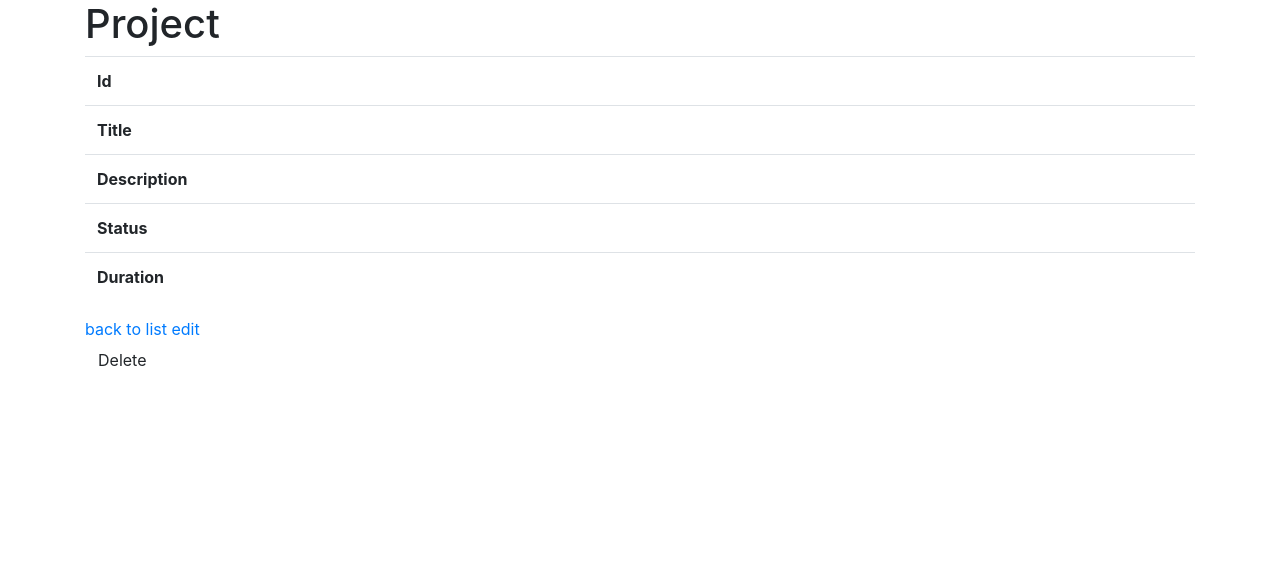
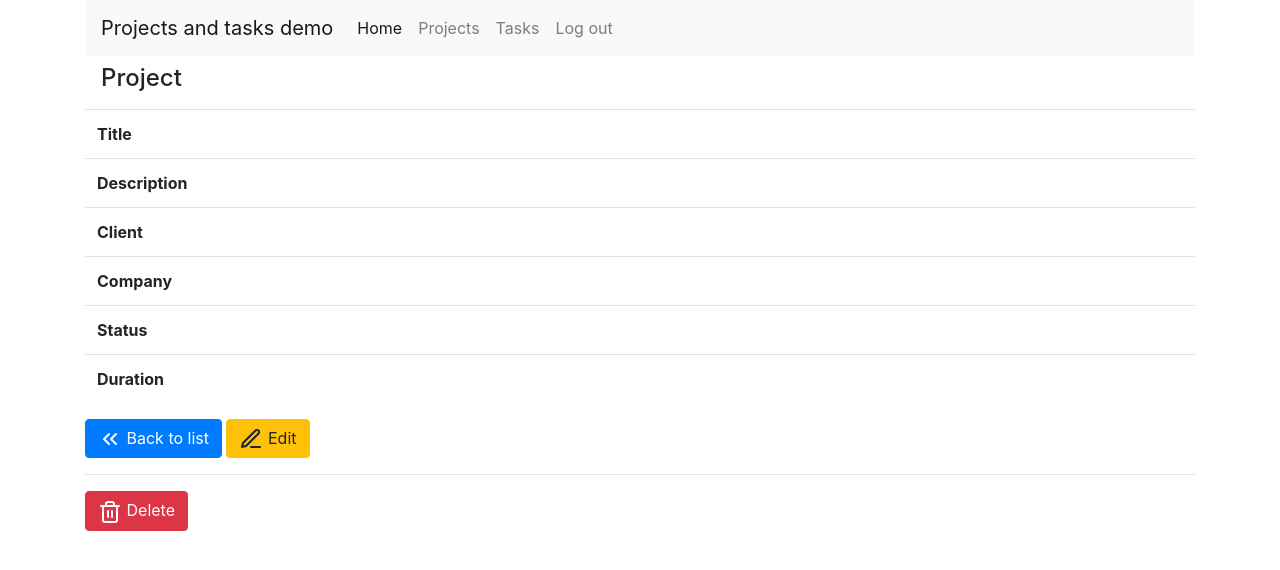
Before and after one commit to etorofiev/projects-demo, a Symfony app: template templates/project/show.html.twig in a window 1280 px wide. Shown: the top 570 px of the page. Run offline with Twig, Linux system fonts and the light colour scheme; the template is opened without the code that fills it, so the values that code supplies are empty; some libraries are stand-ins or nearby versions.

Commit message:
Small update to default visuals

```diff
--- a/src/Controller/ProjectController.php
+++ b/src/Controller/ProjectController.php
@@ -23,7 +23,7 @@ class ProjectController extends AbstractController
     public function index(ProjectRepository $projectRepository): Response
     {
         return $this->render('project/index.html.twig', [
-            'projects' => $projectRepository->findAll(),
+            'projects' => $projectRepository->findAllPaginated(),
         ]);
     }
 
--- a/templates/base.html.twig
+++ b/templates/base.html.twig
@@ -12,12 +12,49 @@
             <script src="https://cdn.jsdelivr.net/npm/popper.js@1.16.0/dist/umd/popper.min.js" integrity="sha384-Q6E9RHvbIyZFJoft+2mJbHaEWldlvI9IOYy5n3zV9zzTtmI3UksdQRVvoxMfooAo" crossorigin="anonymous"></script>
             <script src="https://stackpath.bootstrapcdn.com/bootstrap/4.4.1/js/bootstrap.min.js" integrity="sha384-wfSDF2E50Y2D1uUdj0O3uMBJnjuUD4Ih7YwaYd1iqfktj0Uod8GCExl3Og8ifwB6" crossorigin="anonymous"></script>
         {% endblock %}
-        {% block stylesheets %}{% endblock %}
+        {% block stylesheets %}
+            <style>
+                h1 {
+                    font-size: 1.5rem;
+                    padding: 0.5rem 1rem;
+                }
+            </style>
+        {% endblock %}
     </head>
     <body>
         <div class="container-xl">
+            {% block nav %}
+            <nav class="navbar navbar-expand-lg navbar-light bg-light">
+                <a class="navbar-brand" href="#">Projects and tasks demo</a>
+                <button class="navbar-toggler" type="button" data-toggle="collapse" data-target="#navbarNavAltMarkup" aria-controls="navbarNavAltMarkup" aria-expanded="false" aria-label="Toggle navigation">
+                    <span class="navbar-toggler-icon"></span>
+                </button>
+                <div class="collapse navbar-collapse" id="navbarNavAltMarkup">
+                    <div class="navbar-nav">
+                        <a class="nav-link active" href="{{ path('home_index') }}">Home </a>
+                        <a class="nav-link" href="{{ path('project_index') }}">Projects</a>
+                        <a class="nav-link" href="{{ path('task_index') }}">Tasks</a>
+                        <a class="nav-link float-right" href="{{ path('app_logout') }}">Log out</a>
+                    </div>
+                </div>
+            </nav>
+                {% if app.user %}
+                    <div class="mb-3">
+                        You are logged in as {{ app.user.username }}
+                    </div>
+                {% endif %}
+                {% if error is defined and error is not empty %}
+                    <div class="alert alert-danger">{{ error.messageKey|trans(error.messageData, 'security') }}</div>
+                {% endif %}
+
+            {% endblock %}
             {% block body %}{% endblock %}
         </div>
-        {% block javascripts %}{% endblock %}
+        {% block javascripts %}
+            <script src="https://cdn.jsdelivr.net/npm/feather-icons/dist/feather.min.js"></script>
+            <script>
+                feather.replace()
+            </script>
+        {% endblock %}
     </body>
 </html>
--- a/templates/project/_delete_form.html.twig
+++ b/templates/project/_delete_form.html.twig
@@ -1,5 +1,5 @@
 <form method="post" action="{{ path('project_delete', {'id': project.id}) }}" onsubmit="return confirm('Are you sure you want to delete this item?');">
     <input type="hidden" name="_method" value="DELETE">
     <input type="hidden" name="_token" value="{{ csrf_token('delete' ~ project.id) }}">
-    <button class="btn">Delete</button>
+    <button class="btn btn-danger"><i data-feather="trash-2"></i> Delete</button>
 </form>
--- a/templates/project/_form.html.twig
+++ b/templates/project/_form.html.twig
@@ -1,4 +1,4 @@
 {{ form_start(form) }}
     {{ form_widget(form) }}
-    <button class="btn">{{ button_label|default('Save') }}</button>
+<button class="btn btn-success"><i data-feather="save"></i> {{ button_label|default('Save') }}</button>
 {{ form_end(form) }}
--- a/templates/project/edit.html.twig
+++ b/templates/project/edit.html.twig
@@ -5,9 +5,9 @@
 {% block body %}
     <h1>Edit Project</h1>
 
+    <a class="btn btn-primary" href="{{ path('project_index') }}"><i data-feather="chevrons-left"></i> Back to list</a>
+
     {{ include('project/_form.html.twig', {'button_label': 'Update'}) }}
-
-    <a href="{{ path('project_index') }}">back to list</a>
 
     {{ include('project/_delete_form.html.twig') }}
 {% endblock %}
--- a/templates/project/new.html.twig
+++ b/templates/project/new.html.twig
@@ -7,5 +7,5 @@
 
     {{ include('project/_form.html.twig') }}
 
-    <a href="{{ path('project_index') }}">back to list</a>
+    <a class="btn btn-primary" href="{{ path('project_index') }}"><i data-feather="chevrons-left"></i> Back to list</a>
 {% endblock %}
--- a/templates/project/show.html.twig
+++ b/templates/project/show.html.twig
@@ -8,16 +8,20 @@
     <table class="table">
         <tbody>
             <tr>
-                <th>Id</th>
-                <td>{{ project.id }}</td>
-            </tr>
-            <tr>
                 <th>Title</th>
                 <td>{{ project.title }}</td>
             </tr>
             <tr>
                 <th>Description</th>
                 <td>{{ project.description }}</td>
+            </tr>
+            <tr>
+                <th>Client</th>
+                <td>{{ project.client ? project.client.name : '' }}</td>
+            </tr>
+            <tr>
+                <th>Company</th>
+                <td>{{ project.company ? project.company.name : '' }}</td>
             </tr>
             <tr>
                 <th>Status</th>
@@ -29,10 +33,10 @@
             </tr>
         </tbody>
     </table>
-
-    <a href="{{ path('project_index') }}">back to list</a>
-
-    <a href="{{ path('project_edit', {'id': project.id}) }}">edit</a>
-
+    <div>
+        <a class="btn btn-primary" href="{{ path('project_index') }}"><i data-feather="chevrons-left"></i> Back to list</a>
+        <a class="btn btn-warning" href="{{ path('project_edit', {'id': project.id}) }}"><i data-feather="edit-3"></i> Edit</a>
+    </div>
+    <hr/>
     {{ include('project/_delete_form.html.twig') }}
 {% endblock %}
--- a/templates/task/_delete_form.html.twig
+++ b/templates/task/_delete_form.html.twig
@@ -1,5 +1,5 @@
 <form method="post" action="{{ path('task_delete', {'id': task.id}) }}" onsubmit="return confirm('Are you sure you want to delete this item?');">
     <input type="hidden" name="_method" value="DELETE">
     <input type="hidden" name="_token" value="{{ csrf_token('delete' ~ task.id) }}">
-    <button class="btn">Delete</button>
+    <button class="btn btn-danger"><i data-feather="trash-2"></i> Delete</button>
 </form>
--- a/templates/task/_form.html.twig
+++ b/templates/task/_form.html.twig
@@ -1,4 +1,4 @@
 {{ form_start(form) }}
     {{ form_widget(form) }}
-    <button class="btn">{{ button_label|default('Save') }}</button>
+    <button class="btn btn-success"><i data-feather="save"></i> {{ button_label|default('Save') }}</button>
 {{ form_end(form) }}
--- a/templates/task/edit.html.twig
+++ b/templates/task/edit.html.twig
@@ -5,9 +5,9 @@
 {% block body %}
     <h1>Edit Task</h1>
 
+    <a class="btn btn-primary" href="{{ path('task_index') }}"><i data-feather="chevrons-left"></i> Back to list</a>
+
     {{ include('task/_form.html.twig', {'button_label': 'Update'}) }}
-
-    <a href="{{ path('task_index') }}">back to list</a>
 
     {{ include('task/_delete_form.html.twig') }}
 {% endblock %}
--- a/templates/task/new.html.twig
+++ b/templates/task/new.html.twig
@@ -7,5 +7,5 @@
 
     {{ include('task/_form.html.twig') }}
 
-    <a href="{{ path('task_index') }}">back to list</a>
+    <a class="btn btn-primary" href="{{ path('task_index') }}"><i data-feather="chevrons-left"></i> Back to list</a>
 {% endblock %}
```
Also changed, not shown: src/Controller/TaskController.php (+13 -1 lines), templates/home/home.html.twig (+17 -4 lines), templates/project/index.html.twig (+10 -6 lines), templates/security/login.html.twig (+18 -24 lines), templates/task/index.html.twig (+11 -6 lines), templates/task/show.html.twig (+9 -9 lines).
